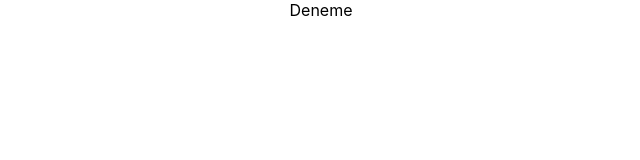
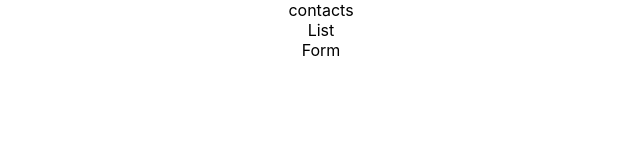
Before and after one commit to ayseren/ContactApp, a React (Create React App) app: page / in a window 1280 px wide. Shown: the top 160 px of the page, without its empty margins (319-959 px from the left). Built offline with nearby package versions, Linux system fonts and the light colour scheme.

Commit message:
drafts are created

```diff
--- a/src/App.js
+++ b/src/App.js
@@ -1,10 +1,10 @@
-import logo from './logo.svg';
+import Contacts from './components/Contacts';
 import './App.css';
 
 function App() {
   return (
     <div className="App">
-      Deneme
+      <Contacts />
     </div>
   );
 }
--- /dev/null
+++ b/src/components/Contacts/Form/index.js
@@ -0,0 +1,11 @@
+import React from 'react'
+
+function Form() {
+    return (
+        <div>
+            Form
+        </div>
+    )
+}
+
+export default Form
--- /dev/null
+++ b/src/components/Contacts/List/index.js
@@ -0,0 +1,11 @@
+import React from 'react'
+
+function List() {
+    return (
+        <div>
+            List
+        </div>
+    )
+}
+
+export default List
--- /dev/null
+++ b/src/components/Contacts/index.js
@@ -0,0 +1,15 @@
+import React from 'react'
+import Form from './Form'
+import List from './List'
+
+function Contacts() {
+    return (
+        <div>
+            contacts
+            <List />
+            <Form />
+        </div>
+    )
+}
+
+export default Contacts
```
